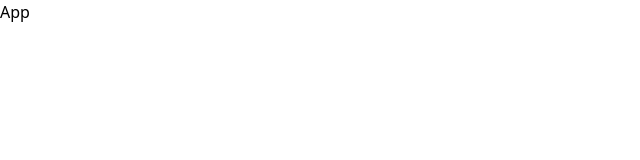
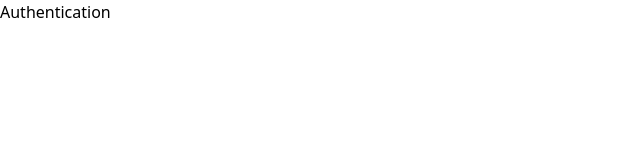
Before and after one commit to ravikanttarare95/meet-desk, a React (Vite) app in the folder client/: page /authenticate in a window 1280 px wide. Shown: the top 160 px of the page, without its empty margins (0-640 px from the left). Built offline with nearby package versions, Linux system fonts and the light colour scheme.

Commit message:
AuthPanelContent Compo

```diff
--- a/client/package.json
+++ b/client/package.json
@@ -14,6 +14,8 @@
     "lucide-react": "^0.562.0",
     "react": "^19.2.0",
     "react-dom": "^19.2.0",
+    "react-hot-toast": "^2.6.0",
+    "react-router": "^7.11.0",
     "tailwindcss": "^4.1.18"
   },
   "devDependencies": {
--- a/client/src/App.jsx
+++ b/client/src/App.jsx
@@ -1,7 +1,16 @@
-import React from "react";
+import Authentication from "./views/Authentication.jsx";
+import { BrowserRouter, Routes, Route } from "react-router";
+import { Toaster } from "react-hot-toast";
 
 function App() {
-  return <div>App</div>;
+  return (
+    <BrowserRouter>
+      <Routes>
+        <Route path="/authenticate" element={<Authentication />} />
+      </Routes>
+      <Toaster />
+    </BrowserRouter>
+  );
 }
 
 export default App;
--- /dev/null
+++ b/client/src/components/auth_components/AuthPanelContent.jsx
@@ -0,0 +1,10 @@
+function AuthPanelContent({ title, subtitle }) {
+  return (
+    <div className="space-y-4 text-center">
+      <h2 className="text-3xl font-bold">{title}</h2>
+      <p className="text-sm opacity-90">{subtitle}</p>
+    </div>
+  );
+}
+
+export default AuthPanelContent;
--- /dev/null
+++ b/client/src/views/Authentication.jsx
@@ -0,0 +1,7 @@
+import React from "react";
+
+function Authentication() {
+  return <div>Authentication</div>;
+}
+
+export default Authentication;
```
Also changed, not shown: client/src/components/form_components/Button.jsx (renamed from client/src/components/Button.jsx), client/src/components/form_components/Input.jsx (renamed from client/src/components/Input.jsx), client/src/components/form_components/Label.jsx (renamed from client/src/components/Label.jsx), 1 other file (tests, documents, lock files or other folders).
